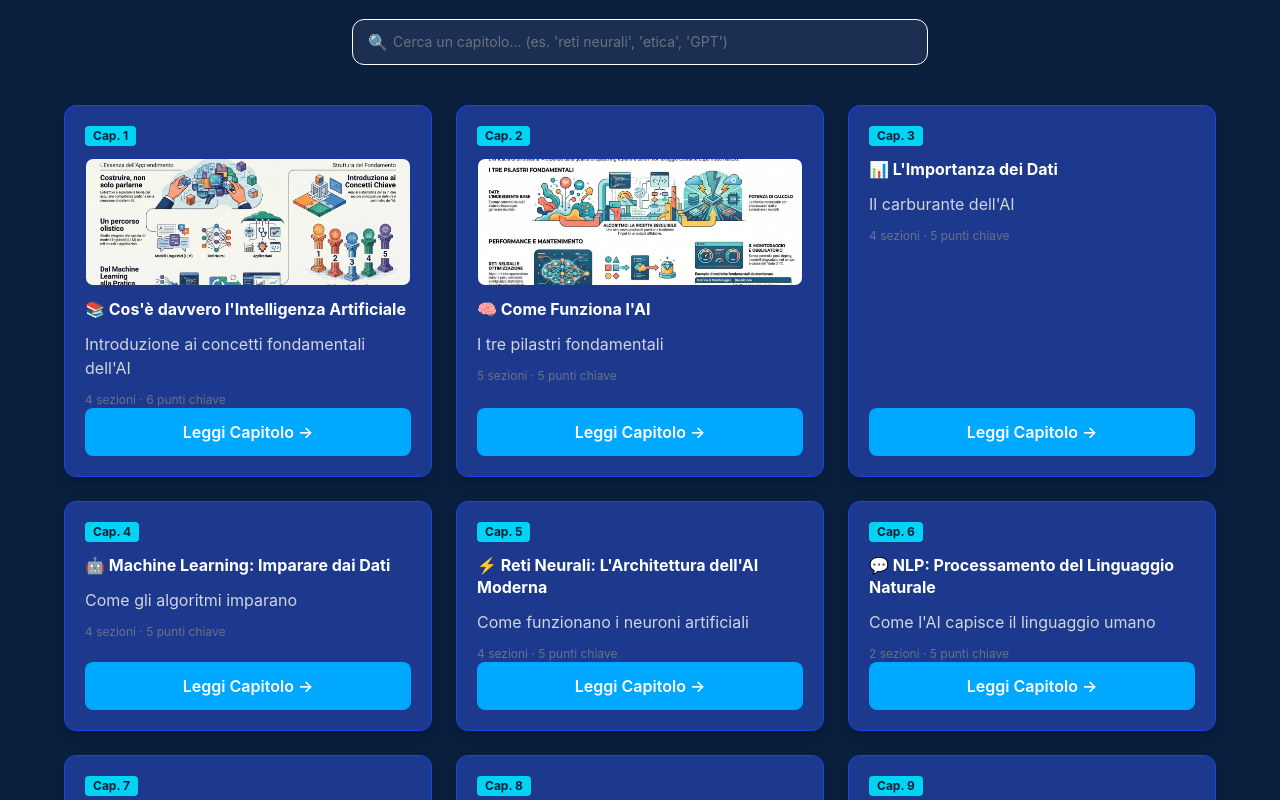
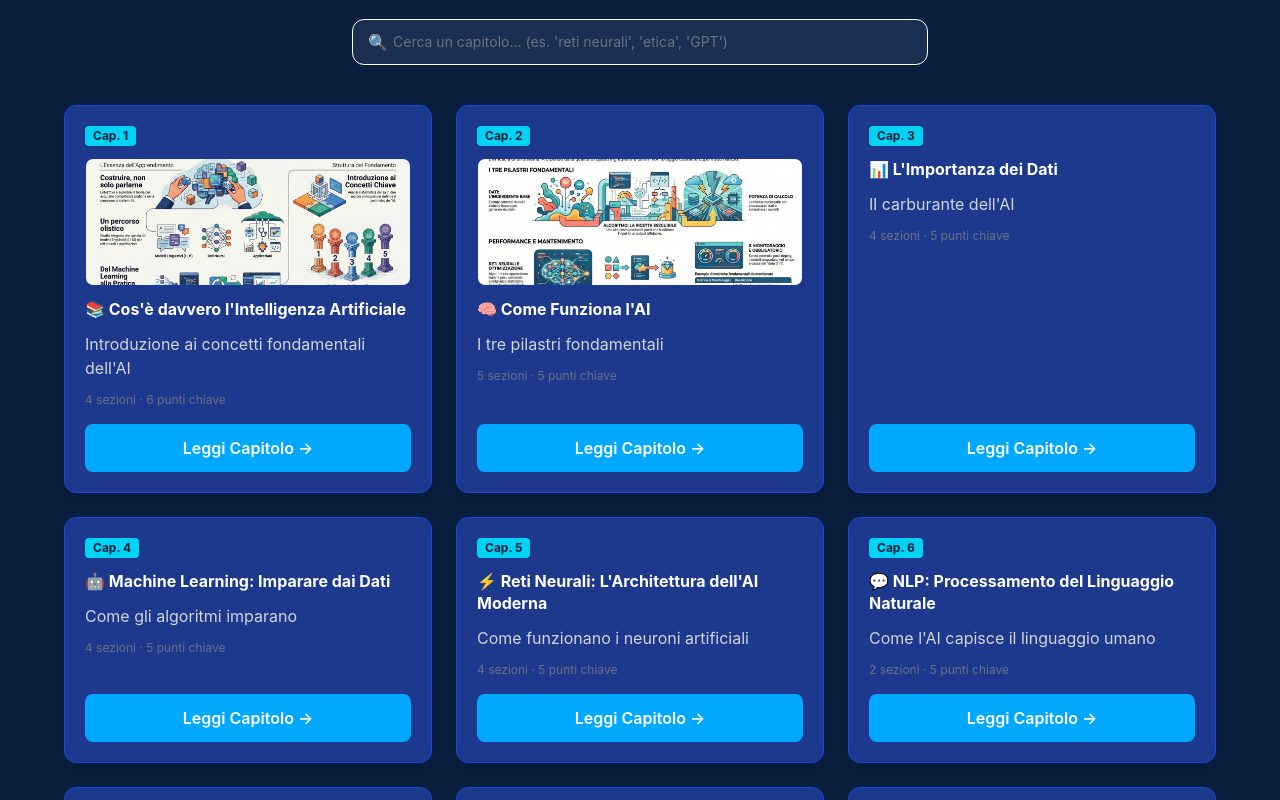
Before and after one commit to MT-Showcases/ai-fundamentals-showcase, a Next.js app: page / in a window 1280 px wide. Shown: the part 680-1480 px from the top of the page. Built offline with nearby package versions, Linux system fonts and the light colour scheme.

Commit message:
ui: add breathing room between chapter meta and CTA button

```diff
--- a/app/page.tsx
+++ b/app/page.tsx
@@ -86,7 +86,7 @@ export default function Home() {
 
               return (
                 <Card key={chapter.id} className="h-full flex flex-col">
-                  <div className="space-y-3 flex-1">
+                  <div className="space-y-3 flex-1 pb-4">
                     <div className="flex items-center gap-2">
                       <span className="bg-cyan-400 text-navy-900 px-2 py-0.5 rounded text-xs font-bold">
                         Cap. {chapter.id}
```
